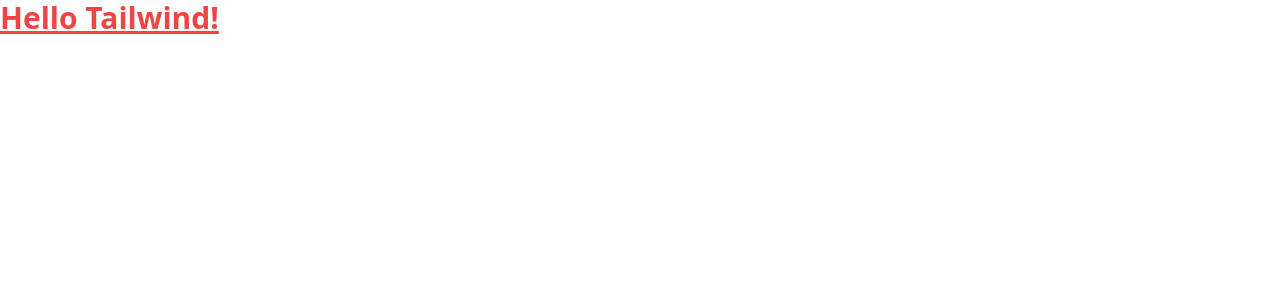
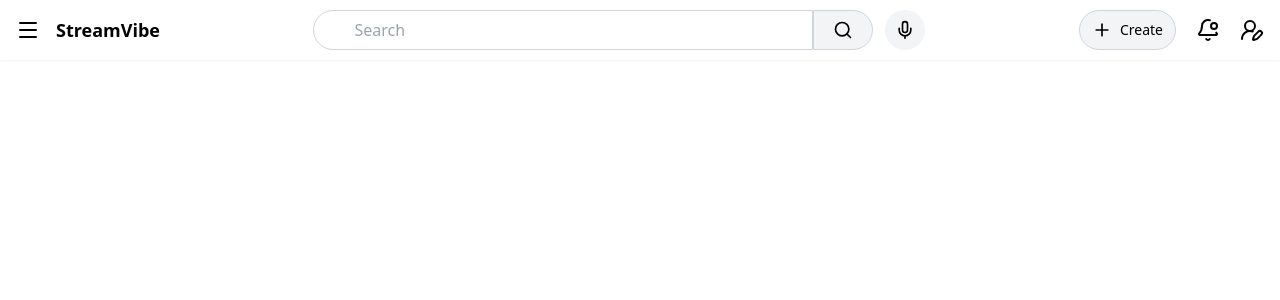
Before and after one commit to Ashish-kumar2020/stream_vibe, a React (Vite) app: page / in a window 1280 px wide. Shown: the top 300 px of the page. Built offline with nearby package versions, Linux system fonts and the light colour scheme.

Commit message:
design header

```diff
--- a/package.json
+++ b/package.json
@@ -10,6 +10,7 @@
     "preview": "vite preview"
   },
   "dependencies": {
+    "lucide-react": "^0.544.0",
     "react": "^19.1.1",
     "react-dom": "^19.1.1"
   },
--- a/src/App.tsx
+++ b/src/App.tsx
@@ -1,7 +1,9 @@
+import Header from "./components/Header";
+
 export default function App() {
   return (
-    <h1 className="text-3xl font-bold underline text-red-500">
-      Hello Tailwind!
-    </h1>
+    <>
+      <Header/>
+    </>
   )
 }
--- /dev/null
+++ b/src/components/Header.tsx
@@ -0,0 +1,45 @@
+import { BellDot, Menu, Mic, Plus, Search, UserRoundPen } from "lucide-react";
+
+const Header = () => {
+  return (
+    <div className="w-full h-[60px] flex justify-between items-center px-4 shadow-sm">
+      <div className="flex items-center space-x-4">
+        <Menu className="cursor-pointer w-6 h-6" />
+        <span className="font-bold text-lg cursor-pointer">StreamVibe</span>
+      </div>
+
+
+      <div className="flex items-center">
+        <div className="relative flex items-center group">
+          <div className="absolute inset-y-0 left-3 flex items-center text-gray-500 opacity-0 group-focus-within:opacity-100 transition-opacity duration-200">
+            <Search className="w-5 h-5" />
+          </div>
+          <input
+            id="searchbar"
+            type="text"
+            className="h-[40px] w-[500px] rounded-l-full border border-gray-300 pl-10 pr-4 focus:outline-none"
+            placeholder="Search"
+          />
+        </div>
+        <div className="w-[60px] h-[40px] border border-gray-300 rounded-r-full cursor-pointer flex items-center justify-center bg-gray-100 hover:bg-gray-200">
+          <Search className="w-5 h-5" />
+        </div>
+        <div className="cursor-pointer flex items-center justify-center bg-gray-100 hover:bg-gray-200 ml-3 w-[40px] h-[40px] rounded-full">
+          <Mic className="w-5 h-5" />
+        </div>
+      </div>
+
+
+      <div className="flex items-center space-x-5">
+        <div className="flex items-center gap-2 px-3 h-[40px] border border-gray-300 rounded-full cursor-pointer bg-gray-100 hover:bg-gray-200">
+          <Plus className="w-5 h-5" />
+          <span className="text-sm font-medium">Create</span>
+        </div>
+        <BellDot className="w-6 h-6 cursor-pointer" />
+        <UserRoundPen className="w-6 h-6 cursor-pointer" />
+      </div>
+    </div>
+  );
+};
+
+export default Header;
```
Also changed, not shown: src/assets/logo.svg (added), 1 other file (tests, documents, lock files or other folders).
